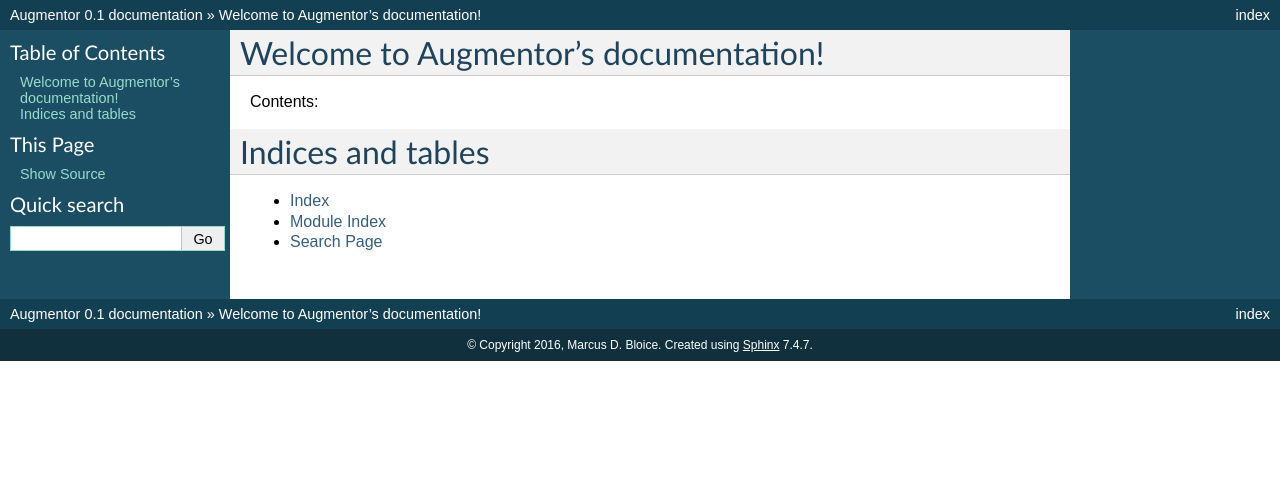
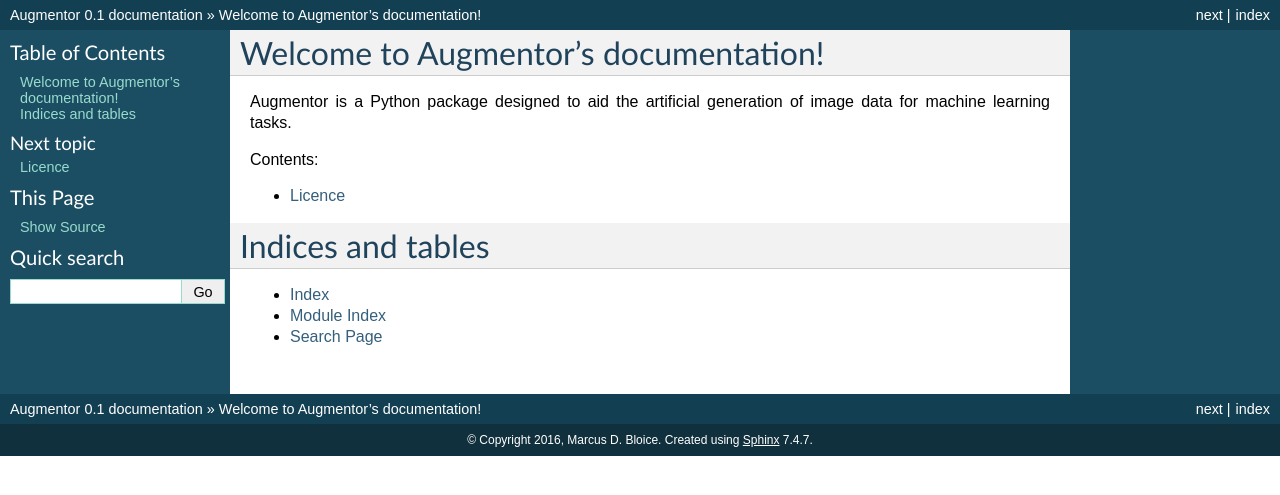
Before and after one commit to ChenXiao61/Img_augmentor, a Sphinx documentation site: the page built from docs/index.rst, in a window 1280 px wide. Shown: the top 495 px of the page. Built offline with Sphinx 7.4.7, drawn with Linux system fonts in a browser that asks for light colours.

Commit message:
Read the Docs related udates

```diff
--- a/docs/index.rst
+++ b/docs/index.rst
@@ -6,12 +6,14 @@
 Welcome to Augmentor's documentation!
 =====================================
 
+Augmentor is a Python package designed to aid the artificial generation of image data for machine learning tasks.
+
 Contents:
 
 .. toctree::
    :maxdepth: 2
 
-
+   licence
 
 Indices and tables
 ==================
```
Also changed, not shown: docs/licence.rst (added, +14 -0 lines).
